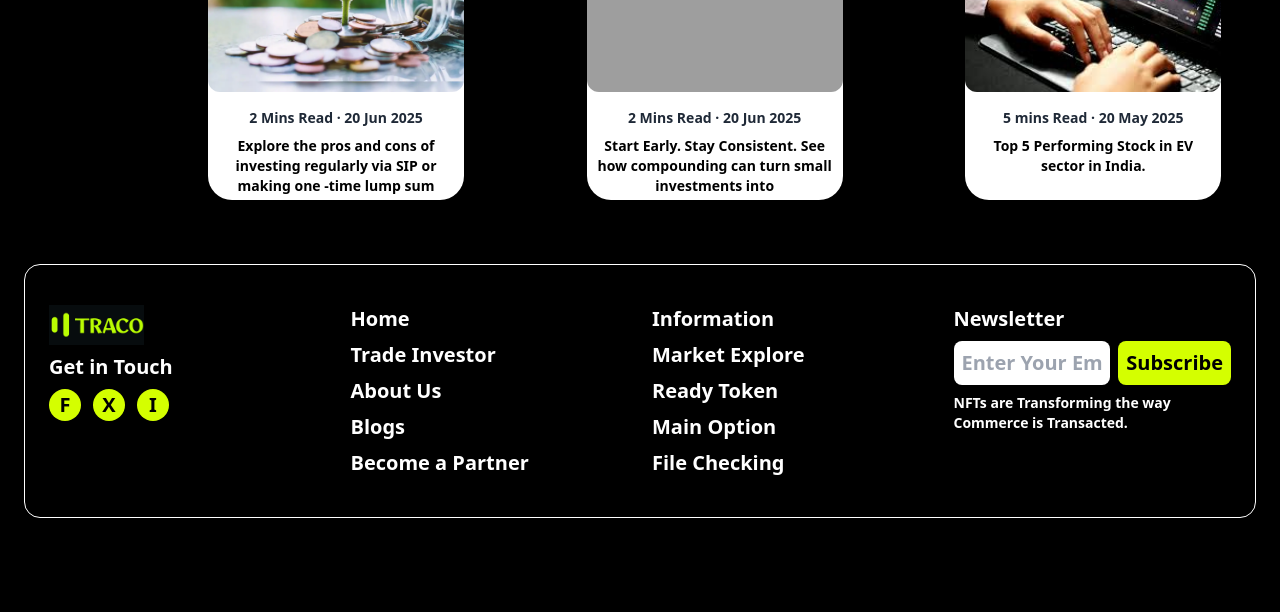
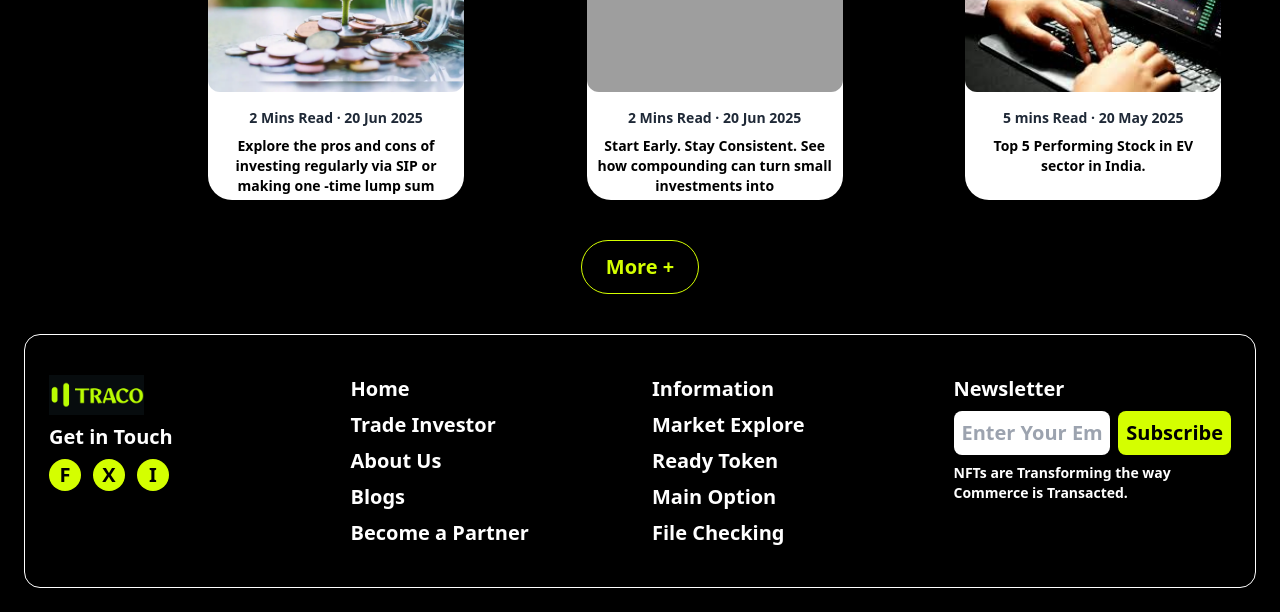
Before and after one commit to Akila27-18/Trading-Website, a Django app: page /blogs in a window 1280 px wide. Shown: the part 814-1426 px from the top of the page. Before the commit the page ends 1332 px from the top, so only its background shows below. Run offline with Django 5.2, Linux system fonts and the light colour scheme; data comes from the database, SQL or seed files in the repository; some libraries are stand-ins or nearby versions; grey boxes are pictures that could not be loaded.

Commit message:
more button

```diff
--- a/traco/templates/traco/blogs.html
+++ b/traco/templates/traco/blogs.html
@@ -96,5 +96,10 @@
   {% endfor %}
 </section>
 
+<div class="flex justify-center mb-10">
+  <button class="text-[#D4FF00] bg-black border border-[#D4FF00] font-bold px-6 py-3 rounded-full hover:bg-lime-400 transition">
+    More +
+  </button>
+</div>
 
 {% endblock %}
```
